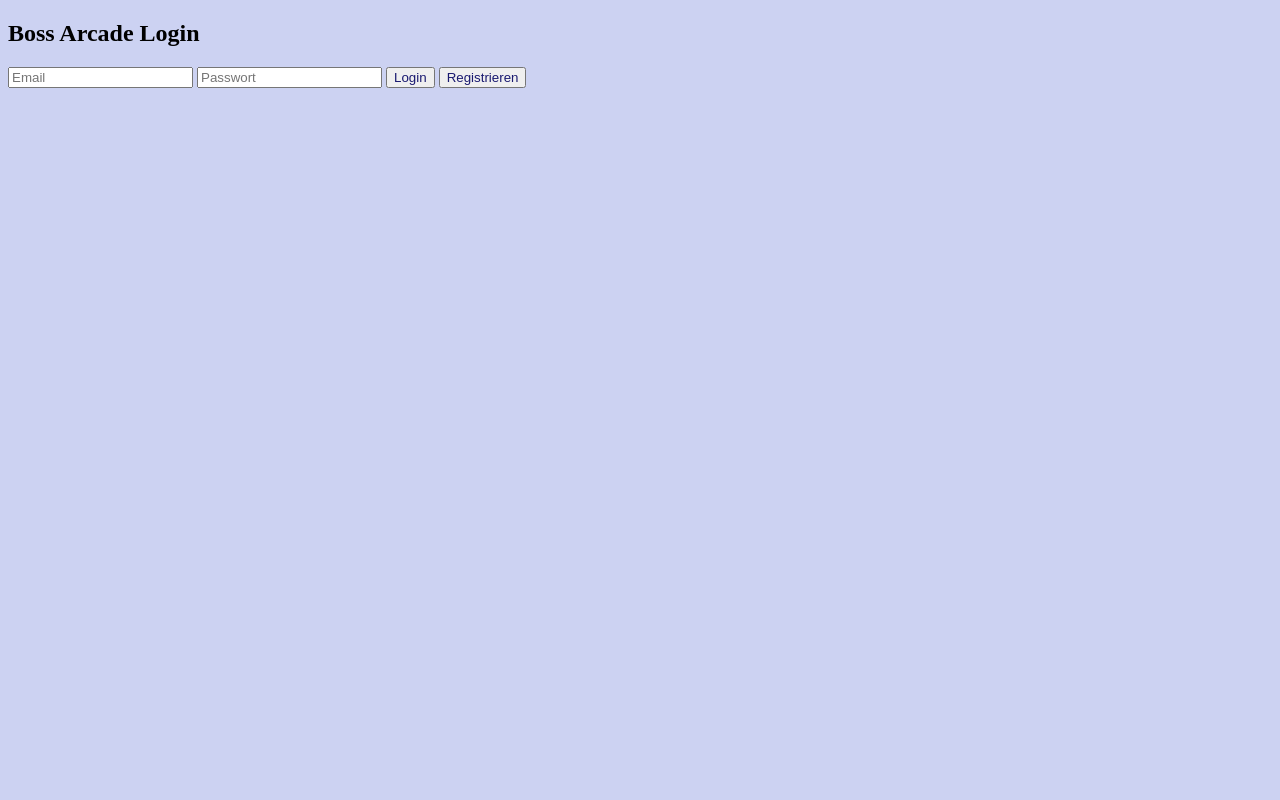
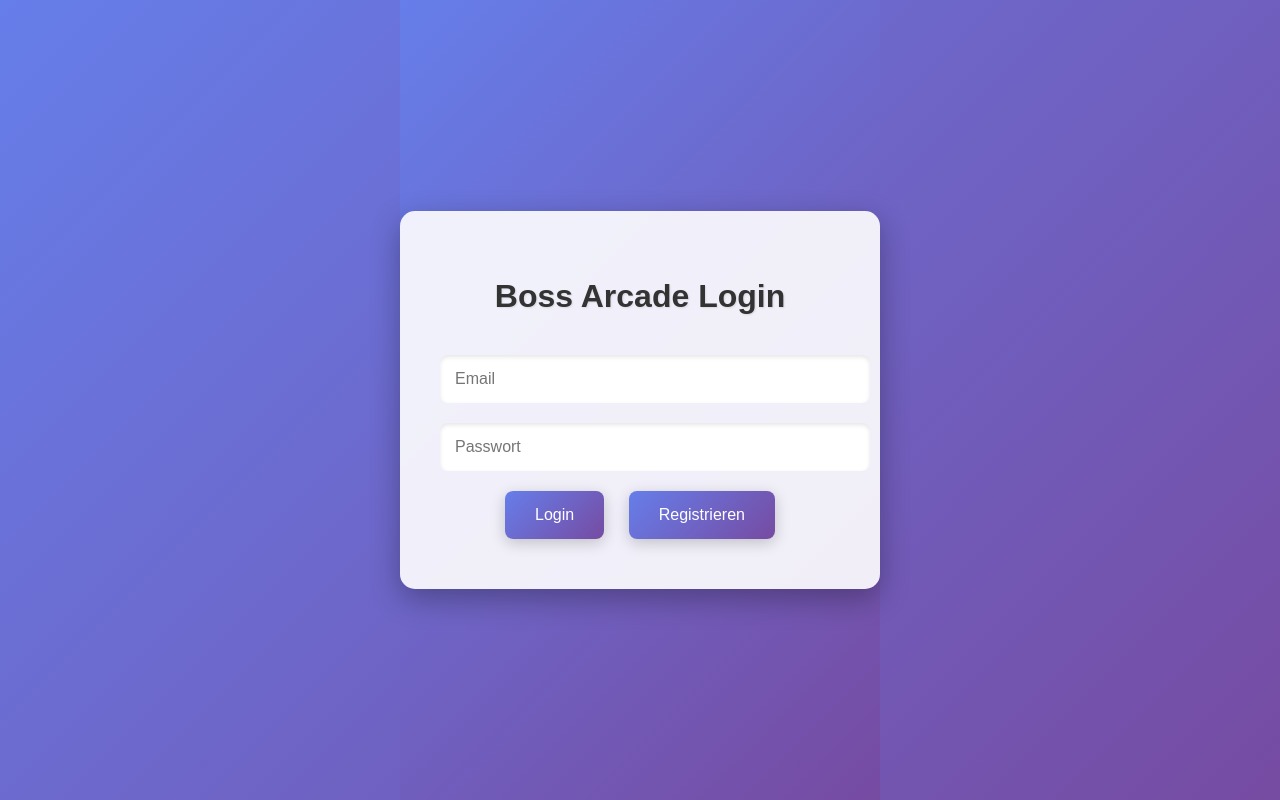
Before and after one commit to bens-c/schul-game, a website: page bens_arkade/public/login.html in a window 1280 px wide. Drawn offline with Linux system fonts and the light colour scheme.

Commit message:
Style änderung login und arcade

```diff
--- a/bens_arkade/public/login.html
+++ b/bens_arkade/public/login.html
@@ -2,13 +2,15 @@
 <html>
 <body>
     <link rel="stylesheet" href="style.css">
-<h2>Boss Arcade Login</h2>
+    <div class="login-container">
+        <h2>Boss Arcade Login</h2>
 
-<input class="textHold" id="email" placeholder="Email">
-<input id="pass" type="password" placeholder="Passwort">
+        <input class="textHold" id="email" placeholder="Email">
+        <input id="pass" type="password" placeholder="Passwort">
 
-<button class="button" onclick="login()">Login</button>
-<button class="button" onclick="register()">Registrieren</button>
+        <button class="button" onclick="login()">Login</button>
+        <button class="button" onclick="register()">Registrieren</button>
+    </div>
 
 <script>
 function register(){
--- a/bens_arkade/public/style.css
+++ b/bens_arkade/public/style.css
@@ -1,10 +1,75 @@
-html {
-    background-color: rgba(16, 45, 194, 0.213);
-    position: center;
+html, body {
+    height: 100%;
+    margin: 0;
+    padding: 0;
+    font-family: 'Arial', sans-serif;
+    background: linear-gradient(135deg, #667eea 0%, #764ba2 100%);
+    display: flex;
+    justify-content: center;
+    align-items: center;
 }
+
+.login-container {
+    background: rgba(255, 255, 255, 0.9);
+    padding: 40px;
+    border-radius: 15px;
+    box-shadow: 0 10px 30px rgba(0, 0, 0, 0.3);
+    text-align: center;
+    max-width: 400px;
+    width: 100%;
+}
+
+h2 {
+    color: #333;
+    margin-bottom: 30px;
+    font-size: 2em;
+    text-shadow: 1px 1px 2px rgba(0, 0, 0, 0.1);
+}
+
+.textHold, #pass {
+    width: 100%;
+    padding: 15px;
+    margin: 10px 0;
+    border: none;
+    border-radius: 8px;
+    box-shadow: inset 0 2px 4px rgba(0, 0, 0, 0.1);
+    font-size: 16px;
+    transition: box-shadow 0.3s ease;
+}
+
+.textHold:focus, #pass:focus {
+    outline: none;
+    box-shadow: inset 0 2px 4px rgba(0, 0, 0, 0.1), 0 0 0 3px rgba(102, 126, 234, 0.5);
+}
+
 .button {
-    color: midnightblue;
+    background: linear-gradient(135deg, #667eea 0%, #764ba2 100%);
+    color: white;
+    border: none;
+    padding: 15px 30px;
+    margin: 10px;
+    border-radius: 8px;
+    font-size: 16px;
+    cursor: pointer;
+    transition: transform 0.2s ease, box-shadow 0.2s ease;
+    box-shadow: 0 4px 15px rgba(0, 0, 0, 0.2);
 }
+
+.button:hover {
+    transform: translateY(-2px);
+    box-shadow: 0 6px 20px rgba(0, 0, 0, 0.3);
+}
+
+.button:active {
+    transform: translateY(0);
+}
+
 a {
     font-family: 'Courier New', Courier, monospace;
+    color: #667eea;
+    text-decoration: none;
 }
+
+a:hover {
+    text-decoration: underline;
+}
```
